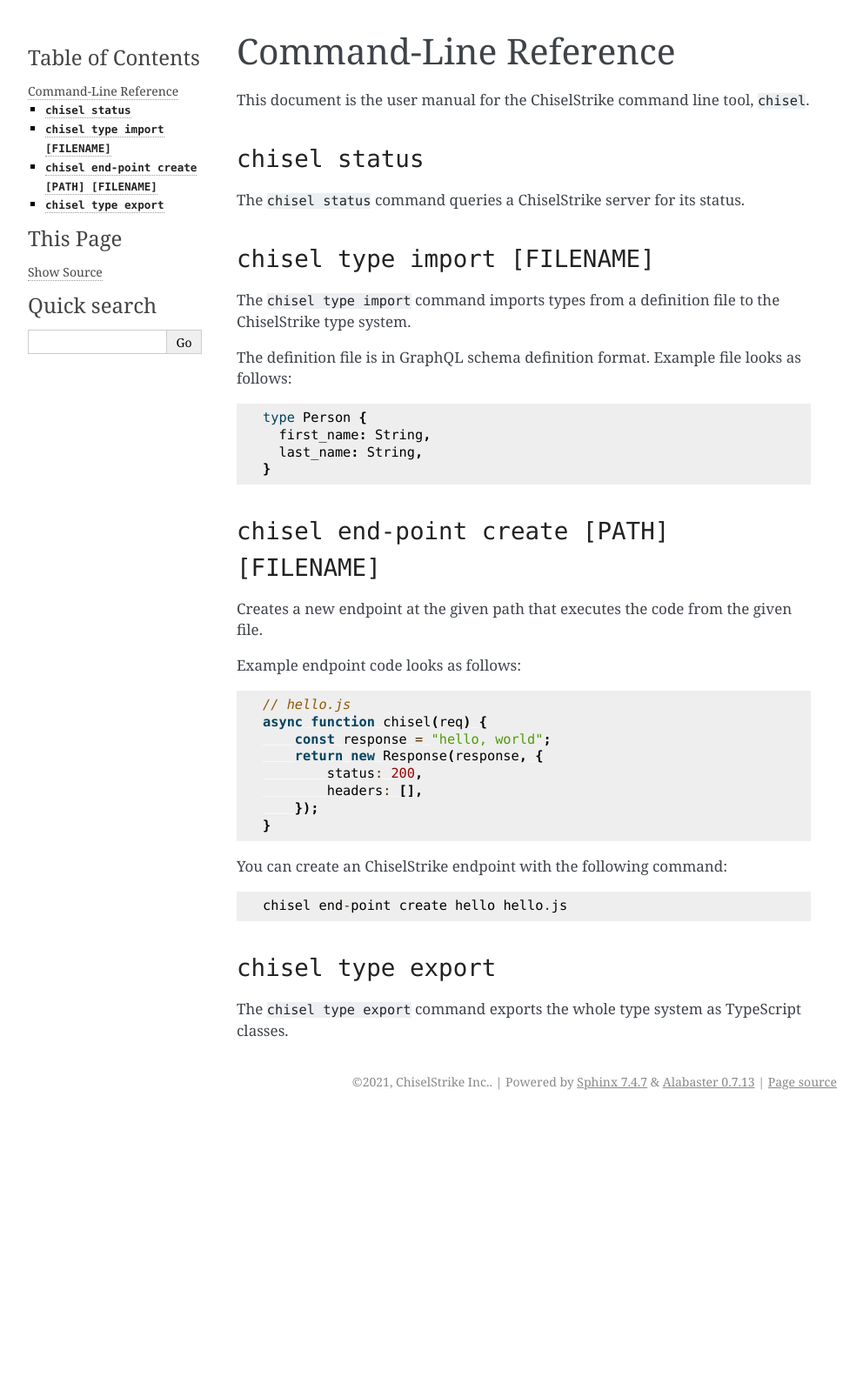
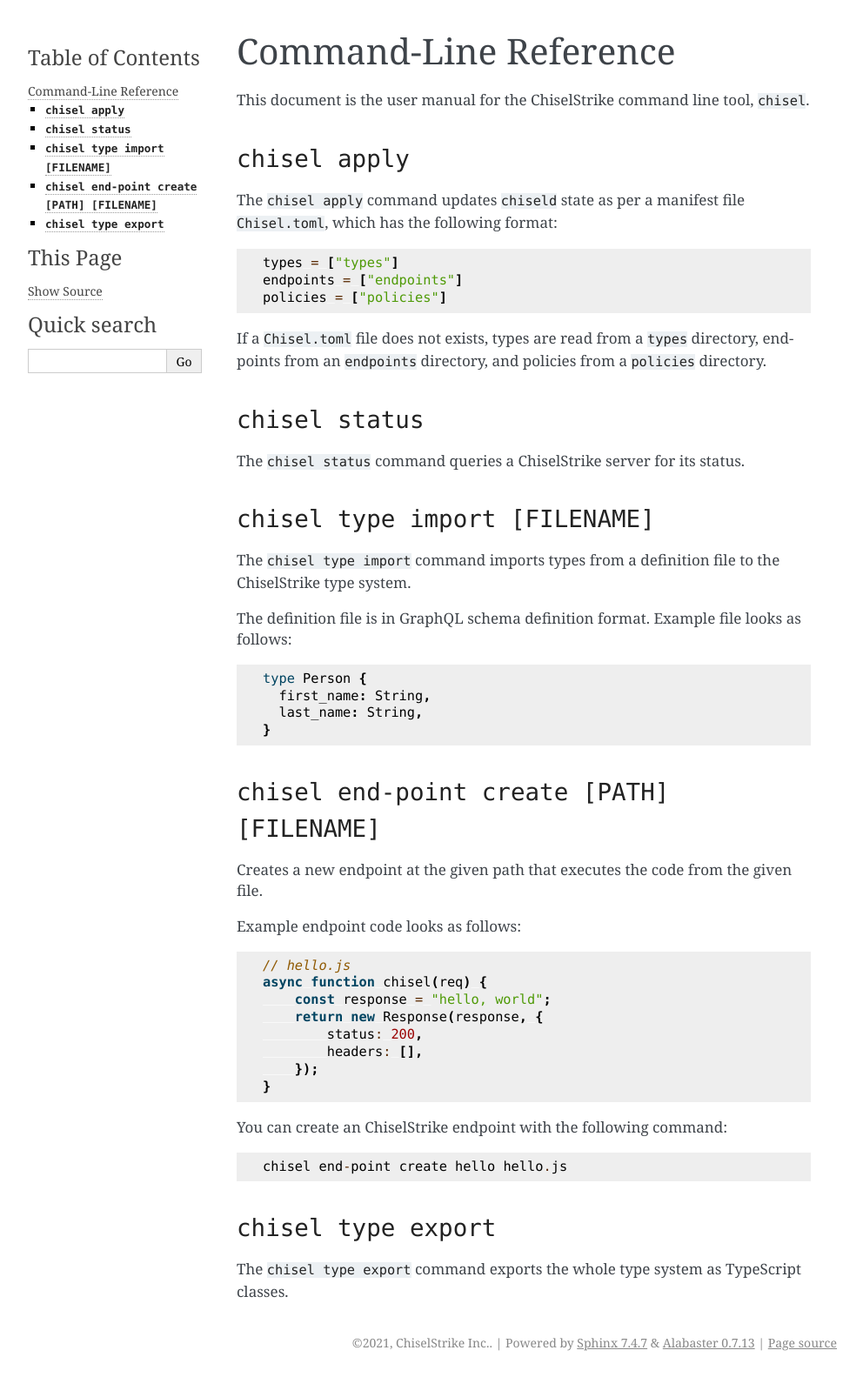
Before and after one commit to chiselstrike/chiselstrike, a Sphinx documentation site: the page built from cli/docs/cli-reference.md, in a window 1280 px wide. Shown: the whole page at 87% size, without its empty margins (148-1140 px from the left). Built offline with Sphinx 7.4.7, drawn with Linux system fonts in a browser that asks for light colours; before the commit the page ends 1283 px from its top, so only the background shows below that.

Commit message:
cli: Add manifest format to command line reference

````diff
--- a/cli/docs/cli-reference.md
+++ b/cli/docs/cli-reference.md
@@ -1,6 +1,18 @@
 # Command-Line Reference
 
 This document is the user manual for the ChiselStrike command line tool, `chisel`.
+
+## `chisel apply`
+
+The `chisel apply` command updates `chiseld` state as per a manifest file `Chisel.toml`, which has the following format:
+
+```toml
+types = ["types"]
+endpoints = ["endpoints"]
+policies = ["policies"]
+```
+
+If a `Chisel.toml` file does not exists, types are read from a `types` directory, endpoints from an `endpoints` directory, and policies from a `policies` directory.
 
 ## `chisel status`
 
````
